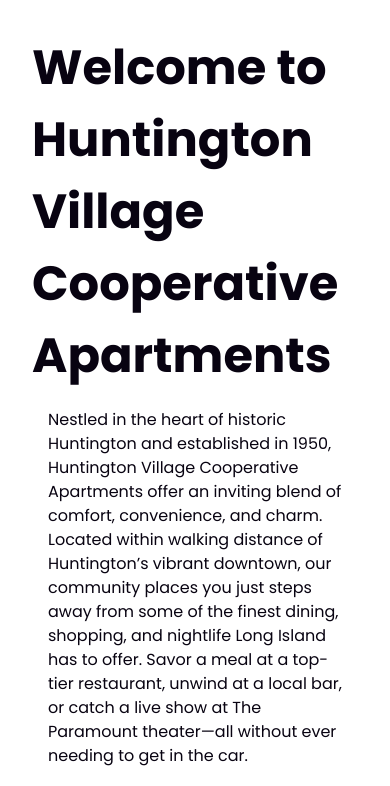
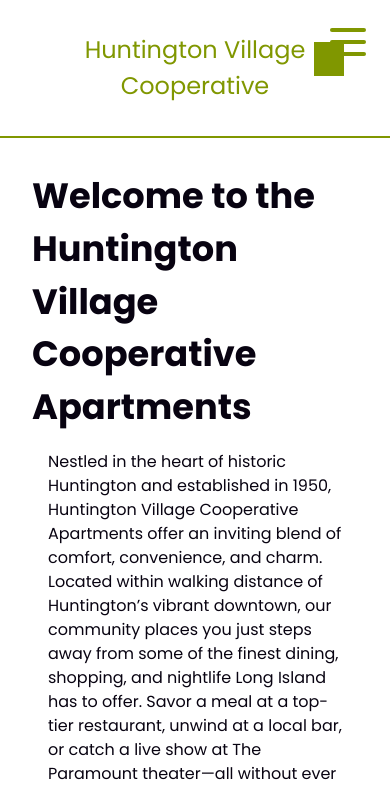
Before and after one commit to cbutera484/nh, a Vue app: page /about in a window 390 px wide. Shown: the top 786 px of the page. Built offline with nearby package versions, Linux system fonts and the light colour scheme.

Commit message:
mobile hamburger in progress

```diff
--- /dev/null
+++ b/src/components/Hamburger.vue
@@ -0,0 +1,447 @@
+<script setup>
+import { ref } from "vue";
+
+const isOpen = ref(false);
+const emit = defineEmits(["open", "close"]);
+
+function toggleMenu() {
+  isOpen.value = !isOpen.value;
+  const hamburger = document.getElementById("hamburger");
+  hamburger.classList.remove("initial");
+  if (isOpen.value) {
+    emit("open");
+    hamburger.classList.remove("is-closed");
+    hamburger.classList.add("is-open");
+  } else {
+    emit("close");
+    hamburger.classList.remove("is-open");
+    hamburger.classList.add("is-closed");
+  }
+}
+</script>
+<template>
+  <!--
+article: https://raygun.io/blog/2014/07/making-svg-html-burger-button/
+-->
+
+  <div
+    id="hamburger"
+    @click="toggleMenu"
+    class="block lg:hidden hamburglar is-closed initial"
+  >
+    <div class="burger-icon">
+      <div class="burger-container">
+        <span class="burger-bun-top"></span>
+        <span class="burger-filling"></span>
+        <span class="burger-bun-bot"></span>
+      </div>
+    </div>
+
+    <!-- svg ring containter -->
+    <div class="burger-ring">
+      <svg class="svg-ring">
+        <path
+          class="path"
+          fill="none"
+          stroke="#fff"
+          stroke-miterlimit="10"
+          stroke-width="4"
+          d="M 34 2 C 16.3 2 2 16.3 2 34 s 14.3 32 32 32 s 32 -14.3 32 -32 S 51.7 2 34 2"
+        />
+      </svg>
+    </div>
+    <!-- the masked path that animates the fill to the ring -->
+
+    <svg width="0" height="0">
+      <mask id="mask">
+        <path
+          xmlns="http://www.w3.org/2000/svg"
+          fill="none"
+          stroke="#ff0000"
+          stroke-miterlimit="10"
+          stroke-width="4"
+          d="M 34 2 c 11.6 0 21.8 6.2 27.4 15.5 c 2.9 4.8 5 16.5 -9.4 16.5 h -4"
+        />
+      </mask>
+    </svg>
+    <div class="path-burger">
+      <div class="animate-path">
+        <div class="path-rotation"></div>
+      </div>
+    </div>
+  </div>
+</template>
+
+<style lang="scss" scoped>
+@use "../assets/css/variables.scss";
+$animation: 0.6s;
+$scale: 1;
+
+*,
+*:before,
+*:after {
+  box-sizing: border-box;
+}
+
+body {
+  padding: 40px;
+}
+
+h4 {
+  font-family: arial, helvetica, serif;
+  color: var(--primary-color);
+  font-size: 18px;
+  text-align: center;
+  margin: 40px 0 0;
+}
+
+.hamburglar {
+  transform: scale($scale);
+  position: relative;
+  overflow: hidden;
+  width: 68px;
+  height: 68px;
+  -webkit-touch-callout: none;
+  user-select: none;
+}
+
+.path-burger {
+  position: absolute;
+  top: 0;
+  left: 0;
+  height: 68px;
+  width: 68px;
+  mask: url(#mask);
+  -webkit-mask-box-image: url(https://raygun.io/upload/mask.svg);
+  color: var(--primary-color);
+}
+
+.animate-path {
+  position: absolute;
+  top: 0;
+  left: 0;
+  width: 68px;
+  height: 68px;
+}
+
+.path-rotation {
+  height: 34px;
+  width: 34px;
+  margin: 34px 34px 0 0;
+  transform: rotate(0deg);
+  transform-origin: 100% 0;
+  &:before {
+    content: "";
+    display: block;
+    width: 30px;
+    height: 34px;
+    margin: 0 4px 0 0;
+    background: var(--primary-color);
+  }
+}
+
+@keyframes rotate-out {
+  0% {
+    transform: rotate(0deg);
+  }
+  40% {
+    transform: rotate(180deg);
+  }
+  100% {
+    transform: rotate(360deg);
+  }
+}
+
+@keyframes rotate-in {
+  0% {
+    transform: rotate(360deg);
+  }
+  40% {
+    transform: rotate(180deg);
+  }
+  100% {
+    transform: rotate(0deg);
+  }
+}
+
+.hamburglar.is-open {
+  .path {
+    animation: dash-in $animation linear normal;
+    animation-fill-mode: forwards;
+  }
+  .animate-path {
+    animation: rotate-in $animation linear normal;
+    animation-fill-mode: forwards;
+  }
+}
+
+.hamburglar.is-closed {
+  .path {
+    animation: dash-out $animation linear normal;
+    animation-fill-mode: forwards;
+  }
+  .animate-path {
+    animation: rotate-out $animation linear normal;
+    animation-fill-mode: forwards;
+  }
+}
+
+.hamburglar.is-closed.initial {
+  .path,
+  .animate-path {
+    animation-duration: 0s;
+  }
+}
+
+.path {
+  stroke-dasharray: 240;
+  stroke-dashoffset: 240;
+  stroke-linejoin: round;
+}
+
+@keyframes dash-in {
+  0% {
+    stroke-dashoffset: 240;
+  }
+  40% {
+    stroke-dashoffset: 240;
+  }
+  100% {
+    stroke-dashoffset: 0;
+  }
+}
+@keyframes dash-out {
+  0% {
+    stroke-dashoffset: 0;
+  }
+  40% {
+    stroke-dashoffset: 240;
+  }
+  100% {
+    stroke-dashoffset: 240;
+  }
+}
+
+.burger-icon {
+  position: absolute;
+  padding: 20px 16px;
+  height: 68px;
+  width: 68px;
+}
+
+.burger-container {
+  position: relative;
+  height: 28px;
+  width: 36px;
+}
+
+.burger-bun-top,
+.burger-bun-bot,
+.burger-filling {
+  position: absolute;
+  display: block;
+  height: 4px;
+  width: 36px;
+  border-radius: 2px;
+  background: var(--primary-color);
+}
+
+.burger-bun-top {
+  top: 0;
+  transform-origin: 34px 2px;
+}
+
+.burger-bun-bot {
+  bottom: 0;
+  transform-origin: 34px 2px;
+}
+
+.burger-filling {
+  top: 12px;
+}
+
+.burger-ring {
+  position: absolute;
+  top: 0;
+  left: 0;
+  width: 68px;
+  height: 68px;
+}
+
+.svg-ring {
+  width: 68px;
+  height: 68px;
+  path {
+    stroke: var(--primary-color);
+  }
+}
+
+.hamburglar.is-open {
+  .burger-bun-top {
+    animation: bun-top-out $animation linear normal;
+    animation-fill-mode: forwards;
+  }
+  .burger-bun-bot {
+    animation: bun-bot-out $animation linear normal;
+    animation-fill-mode: forwards;
+  }
+}
+.hamburglar.is-closed {
+  .burger-bun-top {
+    animation: bun-top-in $animation linear normal;
+    animation-fill-mode: forwards;
+  }
+  .burger-bun-bot {
+    animation: bun-bot-in $animation linear normal;
+    animation-fill-mode: forwards;
+  }
+}
+
+.hamburglar.is-closed.initial {
+  .burger-bun-top,
+  .burger-bun-bot,
+  .burger-filling {
+    animation-duration: 0s;
+  }
+}
+
+@keyframes bun-top-out {
+  0% {
+    left: 0;
+    top: 0;
+    transform: rotate(0deg);
+  }
+  20% {
+    left: 0;
+    top: 0;
+    transform: rotate(15deg);
+  }
+  80% {
+    left: -5px;
+    top: 0;
+    transform: rotate(-60deg);
+  }
+  100% {
+    left: -5px;
+    top: 1px;
+    transform: rotate(-45deg);
+  }
+}
+
+@keyframes bun-bot-out {
+  0% {
+    left: 0;
+    transform: rotate(0deg);
+  }
+  20% {
+    left: 0;
+    transform: rotate(-15deg);
+  }
+  80% {
+    left: -5px;
+    transform: rotate(60deg);
+  }
+  100% {
+    left: -5px;
+    transform: rotate(45deg);
+  }
+}
+
+@keyframes bun-top-in {
+  0% {
+    left: -5px;
+    bot: 0;
+    transform: rotate(-45deg);
+  }
+  20% {
+    left: -5px;
+    bot: 0;
+    transform: rotate(-60deg);
+  }
+  80% {
+    left: 0;
+    bot: 0;
+    transform: rotate(15deg);
+  }
+  100% {
+    left: 0;
+    bot: 1px;
+    transform: rotate(0deg);
+  }
+}
+
+@keyframes bun-bot-in {
+  0% {
+    left: -5px;
+    transform: rotate(45deg);
+  }
+  20% {
+    left: -5px;
+    bot: 0;
+    transform: rotate(60deg);
+  }
+  80% {
+    left: 0;
+    bot: 0;
+    transform: rotate(-15deg);
+  }
+  100% {
+    left: 0;
+    transform: rotate(0deg);
+  }
+}
+
+.hamburglar.is-open {
+  .burger-filling {
+    animation: burger-fill-out $animation linear normal;
+    animation-fill-mode: forwards;
+  }
+}
+
+.hamburglar.is-closed {
+  .burger-filling {
+    animation: burger-fill-in $animation linear normal;
+    animation-fill-mode: forwards;
+  }
+}
+
+@keyframes burger-fill-in {
+  0% {
+    width: 0;
+    left: 36px;
+  }
+  40% {
+    width: 0;
+    left: 40px;
+  }
+  80% {
+    width: 36px;
+    left: -6px;
+  }
+  100% {
+    width: 36px;
+    left: 0px;
+  }
+}
+
+@keyframes burger-fill-out {
+  0% {
+    width: 36px;
+    left: 0px;
+  }
+  20% {
+    width: 42px;
+    left: -6px;
+  }
+
+  40% {
+    width: 0;
+    left: 40px;
+  }
+
+  100% {
+    width: 0;
+    left: 36px;
+  }
+}
+</style>
--- a/src/components/Nav.vue
+++ b/src/components/Nav.vue
@@ -1,11 +1,22 @@
-<script setup></script>
+<script setup>
+import Hamburger from "./Hamburger.vue";
+import { useTemplateRef } from "vue";
+
+const menu = useTemplateRef("menu");
+function open() {
+  menu.value.classList.add("open");
+}
+function close() {
+  menu.value.classList.remove("open");
+}
+</script>
 
 <template>
-  <nav class="md:flex justify-between hidden">
+  <nav class="justify-between flex">
     <h2>
       <router-link to="/">Huntington Village Cooperative</router-link>
     </h2>
-    <ul class="flex flex-row">
+    <ul ref="menu" class="hidden lg:flex flex-row">
       <li><router-link to="/about">About</router-link></li>
       <li><router-link to="/photo-gallery">Photo Gallery</router-link></li>
       <li><router-link to="/events">Upcoming Events</router-link></li>
@@ -14,6 +25,9 @@
       <li><router-link to="/contact">Contact Us</router-link></li>
     </ul>
   </nav>
+  <div class="hamburger-container">
+    <Hamburger @open="open" @close="close" />
+  </div>
 </template>
 
 <style scoped>
@@ -24,10 +38,26 @@ nav {
   padding: 2rem;
   border-bottom: 2px solid var(--primary-color);
 }
+ul.open {
+  display: flex;
+  flex-direction: column;
+  position: absolute;
+  top: 0;
+  right: 0;
+  background: #fff;
+  width: 100%;
+  height: 100vh;
+  z-index: 100;
+}
 ul li {
   padding: 0 1rem;
 }
 h2 a {
   color: var(--primary-color);
 }
+.hamburger-container {
+  position: absolute;
+  top: 0.5rem;
+  right: 0.5rem;
+}
 </style>
--- a/src/pages/About.vue
+++ b/src/pages/About.vue
@@ -3,7 +3,7 @@ import pool from "../assets/pool.jpeg";
 </script>
 <template>
   <div class="content">
-    <h1>Welcome to Huntington Village Cooperative Apartments</h1>
+    <h1>Welcome to the Huntington Village Cooperative Apartments</h1>
     <p>
       Nestled in the heart of historic Huntington and established in 1950,
       Huntington Village Cooperative Apartments offer an inviting blend of
--- a/src/style.scss
+++ b/src/style.scss
@@ -1,5 +1,5 @@
+@use "../src/assets/css/variables.scss";
 @import url("https://fonts.googleapis.com/css2?family=Poppins:wght@300;400;700&display=swap");
-@import "../src/assets/css/variables.scss";
 
 @tailwind base;
 @tailwind components;
@@ -57,7 +57,7 @@ p {
 }
 
 h1 {
-  font-size: 3rem;
+  font-size: 2.2rem;
   font-weight: bold;
   margin-bottom: 1rem;
 }
```
